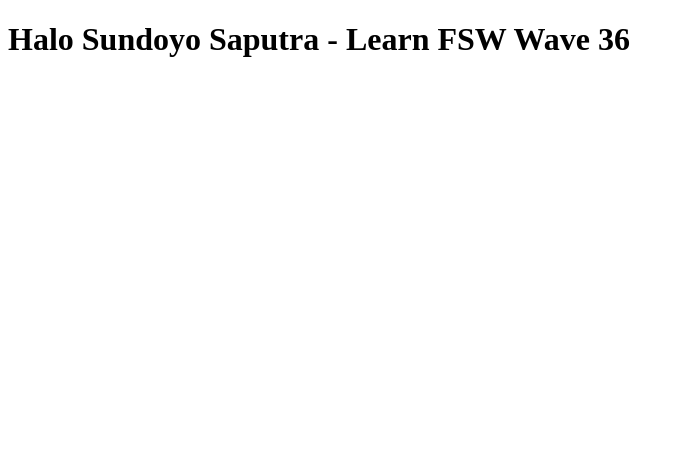
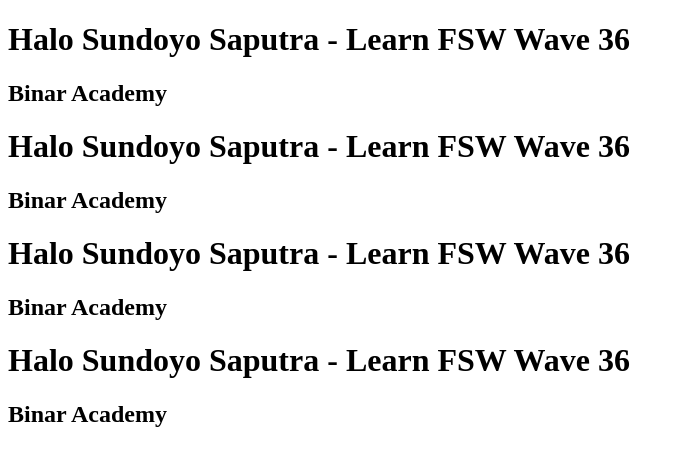
Before and after one commit to putra2950/binar-academy-learn-git, a plain HTML site: page index.html in a window 1280 px wide. Shown: the whole page, without its empty margins (0-684 px from the left). Drawn offline with Linux system fonts and the light colour scheme.

Commit message:
add more text on body

```diff
--- a/index.html
+++ b/index.html
@@ -7,5 +7,15 @@
 </head>
 <body>
     <h1>Halo Sundoyo Saputra - Learn FSW Wave 36</h1>
+    <h2>Binar Academy</h2>
+
+    <h1>Halo Sundoyo Saputra - Learn FSW Wave 36</h1>
+    <h2>Binar Academy</h2>
+
+    <h1>Halo Sundoyo Saputra - Learn FSW Wave 36</h1>
+    <h2>Binar Academy</h2>
+
+    <h1>Halo Sundoyo Saputra - Learn FSW Wave 36</h1>
+    <h2>Binar Academy</h2>
 </body>
 </html>
```
